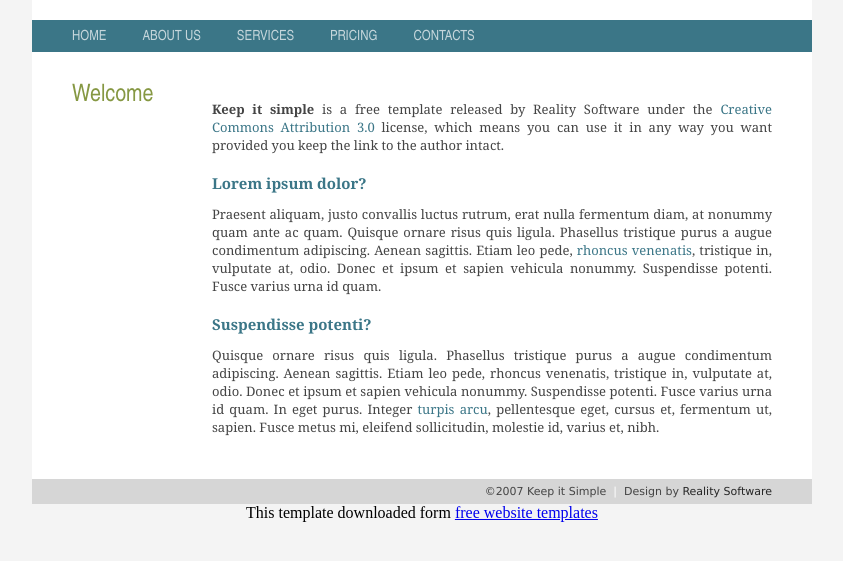
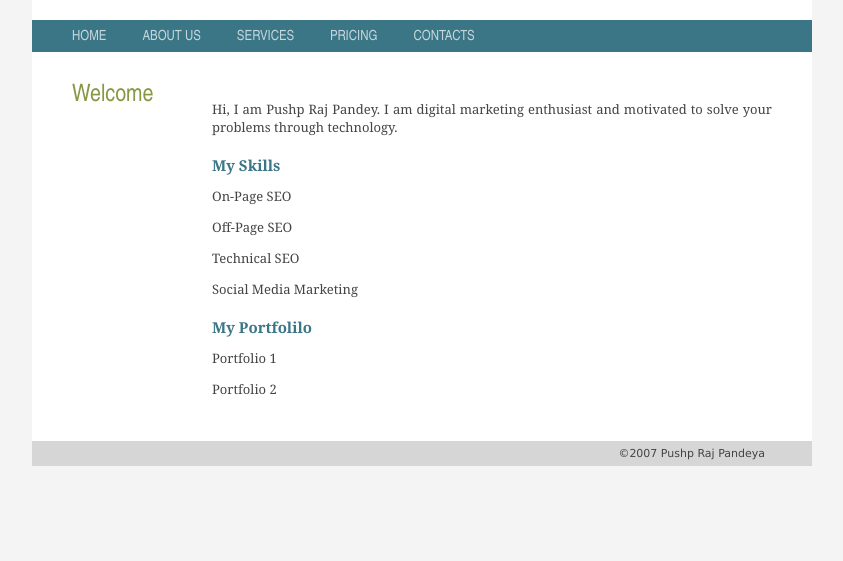
Before and after one commit to pusp32/pusp32.github.io, a plain HTML site: page index.html in a window 1280 px wide. Shown: the part 81-642 px from the top of the page, without its empty margins (218-1061 px from the left). Drawn offline with Linux system fonts and the light colour scheme.

Commit message:
Update index.html

```diff
--- a/index.html
+++ b/index.html
@@ -13,13 +13,18 @@
     <h1>Welcome</h1>
   </div>
   <div id="main">
-    <p><b>Keep it simple</b> is a free template released by Reality Software under the <a target="_blank" href="http://creativecommons.org/licenses/by/3.0/">Creative Commons Attribution 3.0</a> license, which means you can use it in any way you want provided you keep the link to the author intact.</p>
-    <h2>Lorem ipsum dolor?</h2>
-    <p>Praesent aliquam,  justo convallis luctus rutrum, erat nulla fermentum diam, at nonummy quam  ante ac quam. Quisque ornare risus quis  ligula. Phasellus tristique purus a augue condimentum adipiscing. Aenean  sagittis. Etiam leo pede, <a href="http://all-free-download.com/free-website-templates/">rhoncus venenatis</a>, tristique in, vulputate at,  odio. Donec et ipsum et sapien vehicula nonummy. Suspendisse potenti. Fusce  varius urna id quam.</p>
-    <h2>Suspendisse potenti?</h2>
-    <p>Quisque ornare risus quis  ligula. Phasellus tristique purus a augue condimentum adipiscing. Aenean  sagittis. Etiam leo pede, rhoncus venenatis, tristique in, vulputate at,  odio. Donec et ipsum et sapien vehicula nonummy. Suspendisse potenti. Fusce  varius urna id quam. In eget purus. Integer <a href="http://all-free-download.com/free-website-templates/">turpis arcu</a>, pellentesque eget, cursus et, fermentum ut,  sapien. Fusce metus mi, eleifend sollicitudin, molestie id, varius et, nibh.</p>
+    <p>
+    Hi, I am Pushp Raj Pandey. I am digital marketing enthusiast and motivated to solve your problems through technology.
+    </p>
+    <h2>My Skills</h2>
+    <p>On-Page SEO</p>
+        <p>Off-Page SEO</p>
+        <p>Technical SEO</p>
+        <p>Social Media Marketing</p>
+    <h2>My Portfolilo</h2>
+    <p>Portfolio 1</p>
+    <p>Portfolio 2</p>
   </div>
-  <div id="footer"> &copy;2007 Keep it Simple &nbsp;<span class="separator">|</span>&nbsp; Design by <a href="http://www.realitysoftware.ca">Reality Software</a> </div>
+  <div id="footer"> &copy;2007 Pushp Raj Pandeya &nbsp;</div>
 </div>
-<div align=center>This template  downloaded form <a href='http://all-free-download.com/free-website-templates/'>free website templates</a></div></body>
 </html>
```
